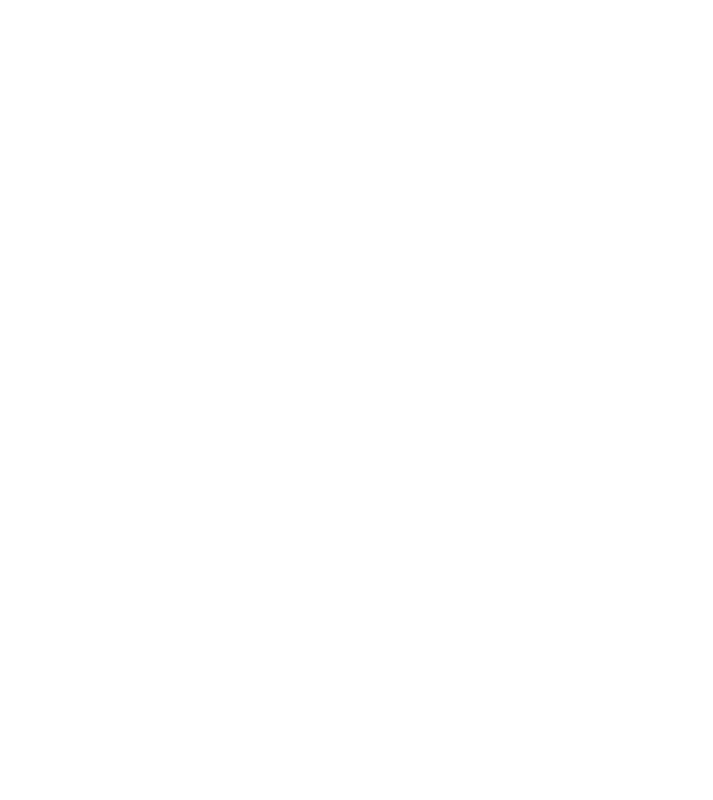
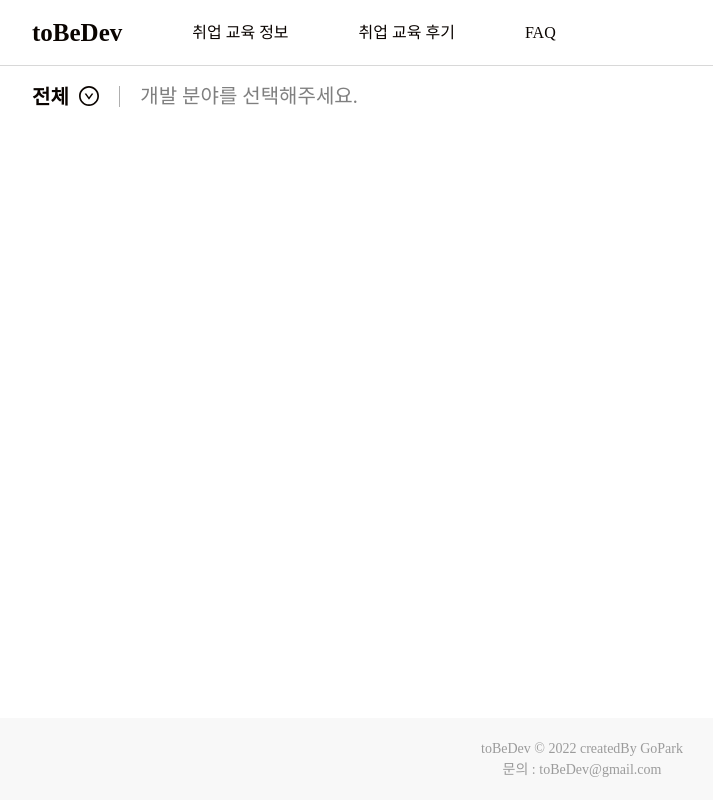
Before and after one commit to chaeinP/toBeDev_client, a Next.js app: page /bootcamp in a window 1280 px wide. Shown: the whole page, without its empty margins (58-771 px from the left). Built offline with nearby package versions, Linux system fonts and the light colour scheme; a web font is replaced by a local one.

Commit message:
feat: 카테고리 필터 조건 추가

```diff
--- a/pages/_app.tsx
+++ b/pages/_app.tsx
@@ -30,7 +30,6 @@
           additionalLinkTags={defaultAdditionalLinkTags}
         />
         <GlobalStyles />
-
         <Component {...pageProps} />
       </Hydrate>
     </QueryClientProvider>
--- a/pages/bootcamp/index.tsx
+++ b/pages/bootcamp/index.tsx
@@ -1,5 +1,15 @@
-import { ReactElement } from 'react';
+import BasicLayout from '@components/layouts/BasicLayout';
+import { Fragment, ReactElement } from 'react';
+import Filterting from 'src/contents/bootcamp/Filtering';
 
 export default function BootCamp(): ReactElement {
-  return <div></div>;
+  return (
+    <Fragment>
+      {/* JsonLd 추가 (next-seo JsonLd 컴포넌트 활용)  */}
+      {/* Seo 추가 (next-seo NextSeo 컴포넌트 활용)  */}
+      <BasicLayout>
+        <Filterting />
+      </BasicLayout>
+    </Fragment>
+  );
 }
--- a/pages/index.tsx
+++ b/pages/index.tsx
@@ -18,6 +18,8 @@
   return (
     <Fragment>
       <Head>
+        {/* JsonLd 추가 (next-seo JsonLd 컴포넌트 활용)  */}
+        {/* Seo 추가 (next-seo NextSeo 컴포넌트 활용)  */}
         <script
           id="WebsiteStructuredData"
           type="application/ld+json"
--- a/src/components/Logo/Logo.tsx
+++ b/src/components/Logo/Logo.tsx
@@ -17,6 +17,6 @@
   }
 
   ${TABLET_MEDIA} {
-    font-size: 17px;
+    font-size: 18px;
   }
 `;
--- a/src/components/layouts/BasicLayout/Footer.tsx
+++ b/src/components/layouts/BasicLayout/Footer.tsx
@@ -17,7 +17,7 @@
 
 const wrapper = css`
   background-color: ${palette.gray10};
-  margin-top: 20px;
+  margin-top: auto;
 `;
 
 const text = css`
--- a/src/components/layouts/BasicLayout/Header.tsx
+++ b/src/components/layouts/BasicLayout/Header.tsx
@@ -24,6 +24,7 @@
   top: 0;
   z-index: 99;
   width: 100%;
+  border-bottom: 1px solid ${palette.gray11};
 `;
 
 const headerContent = css`
@@ -37,7 +38,7 @@
 
   ${TABLET_MEDIA} {
     min-width: 330px;
-    padding: 15px;
+    padding: 15px 20px;
   }
 `;
 
--- a/src/components/layouts/BasicLayout/NavBar.tsx
+++ b/src/components/layouts/BasicLayout/NavBar.tsx
@@ -5,8 +5,8 @@
 
 export default function NavBar() {
   const menuInfo = [
-    { title: '취업교육정보', to: '/bootcamp' },
-    { title: '취업교육후기', to: '/review' },
+    { title: '취업 교육 정보', to: '/bootcamp' },
+    { title: '취업 교육 후기', to: '/review' },
     { title: 'FAQ', to: '/faq' },
   ];
   return (
--- a/src/components/layouts/SpaceLayout.tsx
+++ b/src/components/layouts/SpaceLayout.tsx
@@ -14,6 +14,6 @@
   }
 
   ${TABLET_MEDIA} {
-    padding: 15px;
+    padding: 20px;
   }
 `;
--- /dev/null
+++ b/src/contents/bootcamp/Filtering/Category.tsx
@@ -0,0 +1,95 @@
+import { DownCircleOutlined } from '@ant-design/icons';
+import { css } from '@emotion/react';
+import { palette } from '@styles/palette';
+import { Divider, Dropdown, MenuProps } from 'antd';
+
+interface CategoryProps {
+  firstCategory: string;
+  firstCategoryItems: MenuProps['items'];
+  secondCategory: string;
+  secondCategoryItems: MenuProps['items'];
+  handleFirstCategory: (key: number) => void;
+  handleSecondCategory: (key: number) => void;
+}
+
+export default function Category({
+  firstCategory,
+  firstCategoryItems,
+  secondCategory,
+  secondCategoryItems,
+  handleFirstCategory,
+  handleSecondCategory,
+}: CategoryProps) {
+  return (
+    <div css={wrapper}>
+      <div className="first-category">
+        <Dropdown
+          menu={{
+            items: firstCategoryItems,
+            selectable: true,
+            defaultSelectedKeys: ['0'],
+            onClick: (e) => handleFirstCategory(+e.key),
+          }}
+          trigger={['click']}
+        >
+          <a onClick={(e) => e.preventDefault()}>
+            <p css={firstLabel}>
+              <span>{firstCategory}</span>
+              <DownCircleOutlined />
+            </p>
+          </a>
+        </Dropdown>
+        <div className="divider" />
+        {firstCategory === '전체' ? (
+          <p css={subText}>개발 분야를 선택해주세요.</p>
+        ) : (
+          <Dropdown
+            menu={{
+              items: secondCategoryItems,
+              selectable: true,
+              defaultSelectedKeys: ['0'],
+              onClick: (e) => handleSecondCategory(+e.key),
+            }}
+          >
+            <a onClick={(e) => e.preventDefault()}>
+              <p css={subText}>
+                <span>{secondCategory}</span>
+                <DownCircleOutlined />
+              </p>
+            </a>
+          </Dropdown>
+        )}
+      </div>
+    </div>
+  );
+}
+
+const wrapper = css`
+  .first-category {
+    display: flex;
+  }
+
+  .divider {
+    width: 1.5px;
+    background-color: ${palette.opBlack5};
+    margin-left: 10px;
+  }
+`;
+
+const firstLabel = css`
+  cursor: pointer;
+  font-size: 20px;
+  font-weight: 600;
+  span {
+    margin-right: 10px;
+  }
+`;
+
+const subText = css`
+  margin-left: 20px;
+  color: ${palette.opBlack8};
+  font-size: 20px;
+  span {
+    margin-right: 10px;
+  }
+`;
--- /dev/null
+++ b/src/contents/bootcamp/Filtering/Price.tsx
@@ -0,0 +1,3 @@
+export default function Price() {
+  return <></>;
+}
--- /dev/null
+++ b/src/contents/bootcamp/Filtering/index.tsx
@@ -0,0 +1,57 @@
+import SpaceLayout from '@components/layouts/SpaceLayout';
+import { css } from '@emotion/react';
+
+import { useState } from 'react';
+import Category from './Category';
+
+export default function Filterting() {
+  const categoryList = [
+    { label: '전체', sub: ['전체'] },
+    { label: '웹 개발', sub: ['전체', '프론트엔드', '백엔드'] },
+    { label: '데이터 사이언스', sub: ['전체', '인공지능', '데이터 분석'] },
+  ];
+  const firstCategoryItems = categoryList.map((el, i) => ({
+    label: el.label,
+    key: i,
+  }));
+  const [firstCategory, setFirstCategory] = useState(categoryList[0].label);
+  const [secondCategory, setSecondCategory] = useState(categoryList[0].sub[0]);
+  const [secondCategoryItems, setSecondCategoryItems] = useState([
+    {
+      label: categoryList[0].sub[0],
+      key: 0,
+    },
+  ]);
+
+  const handleFirstCategory = (key: number) => {
+    setFirstCategory(categoryList[key].label);
+
+    const secondCategoryItems = categoryList[key].sub.map((el, i) => {
+      return { label: el, key: i };
+    });
+    setSecondCategory(secondCategoryItems[0].label);
+    setSecondCategoryItems(secondCategoryItems);
+  };
+
+  const handleSecondCategory = (key: number) => {
+    setSecondCategory(secondCategoryItems[key].label);
+  };
+
+  const categoryProps = {
+    firstCategory,
+    firstCategoryItems,
+    secondCategory,
+    secondCategoryItems,
+    handleFirstCategory,
+    handleSecondCategory,
+  };
+  return (
+    <SpaceLayout>
+      <div css={wrapper}>
+        <Category {...categoryProps} />
+      </div>
+    </SpaceLayout>
+  );
+}
+
+const wrapper = css``;
--- a/src/styles/media.ts
+++ b/src/styles/media.ts
@@ -4,7 +4,7 @@
 export const RAW_TABLET_WIDTH = 1023;
 export const TABLET_WIDTH = `${RAW_TABLET_WIDTH}px`;
 
-export const RAW_DESKTOP_WIDTH = 1200;
+export const RAW_DESKTOP_WIDTH = 1100;
 export const MAX_DESKTOP_WIDTH = `${RAW_DESKTOP_WIDTH}px`;
 
 export const MOBILE_MEDIA = '@media (max-width: 599px)';
```
